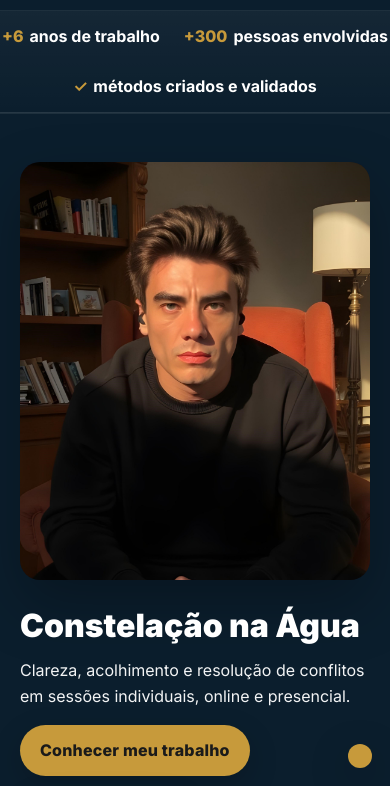
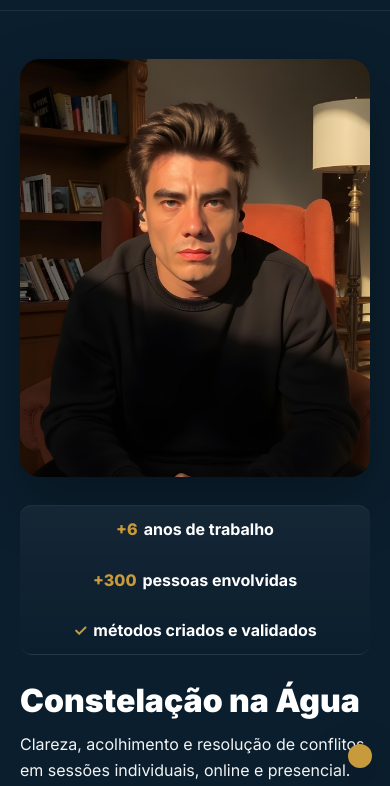
Before and after one commit to Gabrielbuddy/site-2, a plain HTML site: page index.html in a window 390 px wide. Shown: the part 58-844 px from the top of the page. Drawn offline with Linux system fonts and the light colour scheme.

Commit message:
index.html

```diff
--- a/index.html
+++ b/index.html
@@ -18,56 +18,32 @@
       --radius:12px; --radius-xl:20px;
       --shadow:0 10px 30px rgba(0,0,0,.18);
       --shadow-lg:0 24px 60px rgba(0,0,0,.28);
-      --container:1200px; --header-h:76px;
+      --container:1200px; --header-h:72px;
     }
 
-    /* RESET */
     *{box-sizing:border-box;margin:0;padding:0}
     html,body{width:100%;overflow-x:hidden;background:var(--white)}
-    body{
-      font-family:Inter,system-ui,Segoe UI,Roboto,Helvetica,Arial,sans-serif;
-      line-height:1.65;color:var(--ink);
-      -webkit-font-smoothing:antialiased;-moz-osx-font-smoothing:grayscale;
-      text-rendering:optimizeLegibility;
-    }
+    body{font-family:Inter,system-ui,Segoe UI,Roboto,Helvetica,Arial,sans-serif;line-height:1.65;color:var(--ink);-webkit-font-smoothing:antialiased}
     a{text-decoration:none;color:inherit}
     img{display:block;max-width:100%;height:auto}
     .container{max-width:var(--container);margin:0 auto;padding:0 20px}
     section{scroll-margin-top:calc(var(--header-h) + 16px)}
 
     /* HEADER */
-    .site-header{
-      background:var(--navy); color:#fff;
-      position:sticky; top:0; z-index:100;
-      border-bottom:1px solid rgba(255,255,255,.08);
-      padding-top:env(safe-area-inset-top); /* iPhone notch */
-    }
-    .site-header .row{
-      height:var(--header-h);display:flex;align-items:center;justify-content:space-between;gap:10px
-    }
+    .site-header{background:var(--navy);color:#fff;position:sticky;top:0;z-index:100;border-bottom:1px solid rgba(255,255,255,.08);padding-top:env(safe-area-inset-top)}
+    .site-header .row{height:var(--header-h);display:flex;align-items:center;justify-content:space-between;gap:10px}
     .brand{display:flex;align-items:center;gap:10px;min-width:0}
-    .brand-mark{
-      flex:0 0 44px;width:44px;height:44px;border-radius:50%;
-      background:var(--gold);color:#1a1a1a;display:grid;place-items:center;
-      font-weight:900;letter-spacing:.5px
-    }
+    .brand-mark{flex:0 0 44px;width:44px;height:44px;border-radius:50%;background:var(--gold);color:#1a1a1a;display:grid;place-items:center;font-weight:900;letter-spacing:.5px}
     .brand-text{font-weight:800;letter-spacing:.02em;white-space:nowrap}
 
     /* NAV */
-    .nav-toggle{
-      display:none;border:0;background:transparent;color:#fff;
-      font-size:28px;line-height:1;padding:6px 8px;border-radius:10px
-    }
+    .nav-toggle{display:none;border:0;background:transparent;color:#fff;font-size:28px;line-height:1;padding:6px 8px;border-radius:10px}
     .site-nav{display:flex;gap:20px;align-items:center;white-space:nowrap}
     .site-nav a{color:#fff;opacity:.95;font-weight:600}
     .site-nav a:hover{opacity:1}
 
     /* Botões */
-    .btn{
-      display:inline-flex;align-items:center;justify-content:center;
-      padding:12px 20px;border-radius:999px;font-weight:800;letter-spacing:.2px;
-      box-shadow:var(--shadow);transition:transform .15s, box-shadow .15s, background .15s, color .15s
-    }
+    .btn{display:inline-flex;align-items:center;justify-content:center;padding:12px 20px;border-radius:999px;font-weight:800;letter-spacing:.2px;box-shadow:var(--shadow);transition:transform .15s, box-shadow .15s, background .15s, color .15s}
     .btn:hover{transform:translateY(-1px);box-shadow:var(--shadow-lg)}
     .btn.blue{background:var(--navy);color:#fff;border:1px solid rgba(255,255,255,.08)}
     .btn.blue:hover{background:var(--navy-2)}
@@ -76,28 +52,23 @@
     .btn.gold{background:var(--gold);color:#1a1a1a}
     .btn.gold:hover{background:var(--gold-2)}
 
-    /* INDICADORES */
-    .indicadores{
-      background:linear-gradient(180deg, rgba(255,255,255,.04), rgba(255,255,255,0)), var(--navy);
-      color:#fff;border-top:1px solid rgba(255,255,255,.08);border-bottom:1px solid rgba(255,255,255,.08);
-      position:relative; z-index:60;
-    }
-    .indicadores .wrap{
-      display:flex;gap:24px;justify-content:center;flex-wrap:wrap;
-      padding:12px 0;font-weight:800
-    }
+    /* INDICADORES (DESKTOP) */
+    .indicadores{background:linear-gradient(180deg, rgba(255,255,255,.04), rgba(255,255,255,0)), var(--navy);color:#fff;border-top:1px solid rgba(255,255,255,.08);border-bottom:1px solid rgba(255,255,255,.08);z-index:60;position:relative}
+    .indicadores .wrap{display:flex;gap:24px;justify-content:center;flex-wrap:wrap;padding:12px 0;font-weight:800}
     .indicadores .wrap .item span{color:var(--gold);margin-right:6px}
     .indicadores .wrap .item strong{color:#fff}
+    .indicadores--desktop{display:block}
+    .indicadores--mobile{display:none}
 
     /* HERO */
     .hero{background:var(--navy);color:#fff;padding:48px 0 64px;position:relative;z-index:1}
     .hero-inner{display:grid;gap:28px;align-items:center}
     @media(min-width:960px){.hero-inner{grid-template-columns:1.1fr .9fr}}
-    /* imagem primeiro no mobile */
     @media(max-width:959px){
       .hero-inner{grid-template-columns:1fr}
       .hero-media{grid-row:1}
-      .hero-copy{grid-row:2}
+      .indicadores--mobile{grid-row:2}
+      .hero-copy{grid-row:3}
     }
     .hero-copy h1{font-size:clamp(2rem,5vw,3rem);line-height:1.14;margin-bottom:12px;font-weight:900}
     .hero-copy p{opacity:.95;margin-bottom:16px}
@@ -143,25 +114,22 @@
     .wa-float:hover{background:var(--gold-2)}
     @media (max-width:520px){.wa-float{padding:12px;border-radius:50%} .wa-float span{display:none}}
 
-    /* FOOTER */
     .site-footer{background:var(--navy);color:#fff;text-align:center;padding:20px}
 
     /* MOBILE NAV */
     @media (max-width: 820px){
       :root{ --header-h:68px }
-      .site-nav{
-        position:fixed;left:0;right:0;top:calc(var(--header-h) + env(safe-area-inset-top));
-        background:var(--navy);
-        display:flex;flex-direction:column;gap:8px;padding:16px 20px;
-        border-bottom:1px solid rgba(255,255,255,.08);
-        transform:translateY(-130%);transition:transform .2s ease;z-index:99
-      }
+      .site-nav{position:fixed;left:0;right:0;top:calc(var(--header-h) + env(safe-area-inset-top));background:var(--navy);display:flex;flex-direction:column;gap:8px;padding:16px 20px;border-bottom:1px solid rgba(255,255,255,.08);transform:translateY(-130%);transition:transform .2s ease;z-index:99}
       .site-nav a{padding:12px 10px;border-radius:10px;white-space:normal}
       .site-nav .btn{width:100%}
       .site-nav.open{transform:translateY(0)}
       .nav-toggle{display:block}
       .site-header .row{gap:8px}
       .brand-text{font-size:1rem}
+      /* indicadores: desktop off, mobile within hero on */
+      .indicadores--desktop{display:none}
+      .indicadores--mobile{display:block;border-top:1px solid rgba(255,255,255,.08);border-bottom:1px solid rgba(255,255,255,.08);border-radius:12px;overflow:hidden}
+      .indicadores--mobile .wrap{padding:10px 0}
     }
   </style>
 </head>
@@ -185,7 +153,8 @@
       </nav>
     </div>
 
-    <div class="indicadores">
+    <!-- INDICADORES (DESKTOP) -->
+    <div class="indicadores indicadores--desktop">
       <div class="container wrap">
         <div class="item"><span>+6</span><strong>anos de trabalho</strong></div>
         <div class="item"><span>+300</span><strong>pessoas envolvidas</strong></div>
@@ -200,6 +169,16 @@
       <div class="hero-media">
         <img src="assets/foto-hero.jpg" alt="Imagem principal José Gabriel" loading="eager">
       </div>
+
+      <!-- INDICADORES (MOBILE dentro do hero, logo após a foto) -->
+      <div class="indicadores indicadores--mobile">
+        <div class="wrap">
+          <div class="item"><span>+6</span><strong>anos de trabalho</strong></div>
+          <div class="item"><span>+300</span><strong>pessoas envolvidas</strong></div>
+          <div class="item"><span>✓</span><strong>métodos criados e validados</strong></div>
+        </div>
+      </div>
+
       <div class="hero-copy">
         <h1>Constelação na Água</h1>
         <p>Clareza, acolhimento e resolução de conflitos em sessões individuais, online e presencial.</p>
@@ -211,13 +190,13 @@
     </div>
   </section>
 
-  <!-- SOBRE -->
+  <!-- QUEM SOU EU -->
   <section class="sobre" id="sobre">
     <div class="container">
       <div class="grid">
         <div class="image"><img src="assets/foto-sobre.jpg" alt="José Gabriel em sessão de constelação"></div>
         <div class="text">
-          <h2>Sobre mim</h2>
+          <h2>Quem sou eu</h2>
           <p>Sou o José Gabriel. Há anos estudo e aplico a Constelação Familiar e desenvolvi um jeito próprio de facilitar reconciliações e decisões com os pés no chão.</p>
           <p>Na Constelação na Água, uno <strong>conversa sistêmica</strong> com recursos simbólicos e musicais, para tornar a sessão mais fácil, verdadeira e transformadora.</p>
           <p>Meu compromisso é oferecer um espaço de confiança, clareza e motivação para quem busca resolução de conflitos e novos caminhos.</p>
@@ -269,7 +248,6 @@
   <!-- WHATSAPP FLOAT -->
   <a class="wa-float" href="https://wa.me/5553999038427?text=Ol%C3%A1%20Jos%C3%A9%20Gabriel%2C%20vim%20do%20site." target="_blank" rel="noopener"><span>WhatsApp</span></a>
 
-  <!-- FOOTER -->
   <footer class="site-footer">
     <p>© <span id="year"></span> José Gabriel. Todos os direitos reservados.</p>
   </footer>
```
